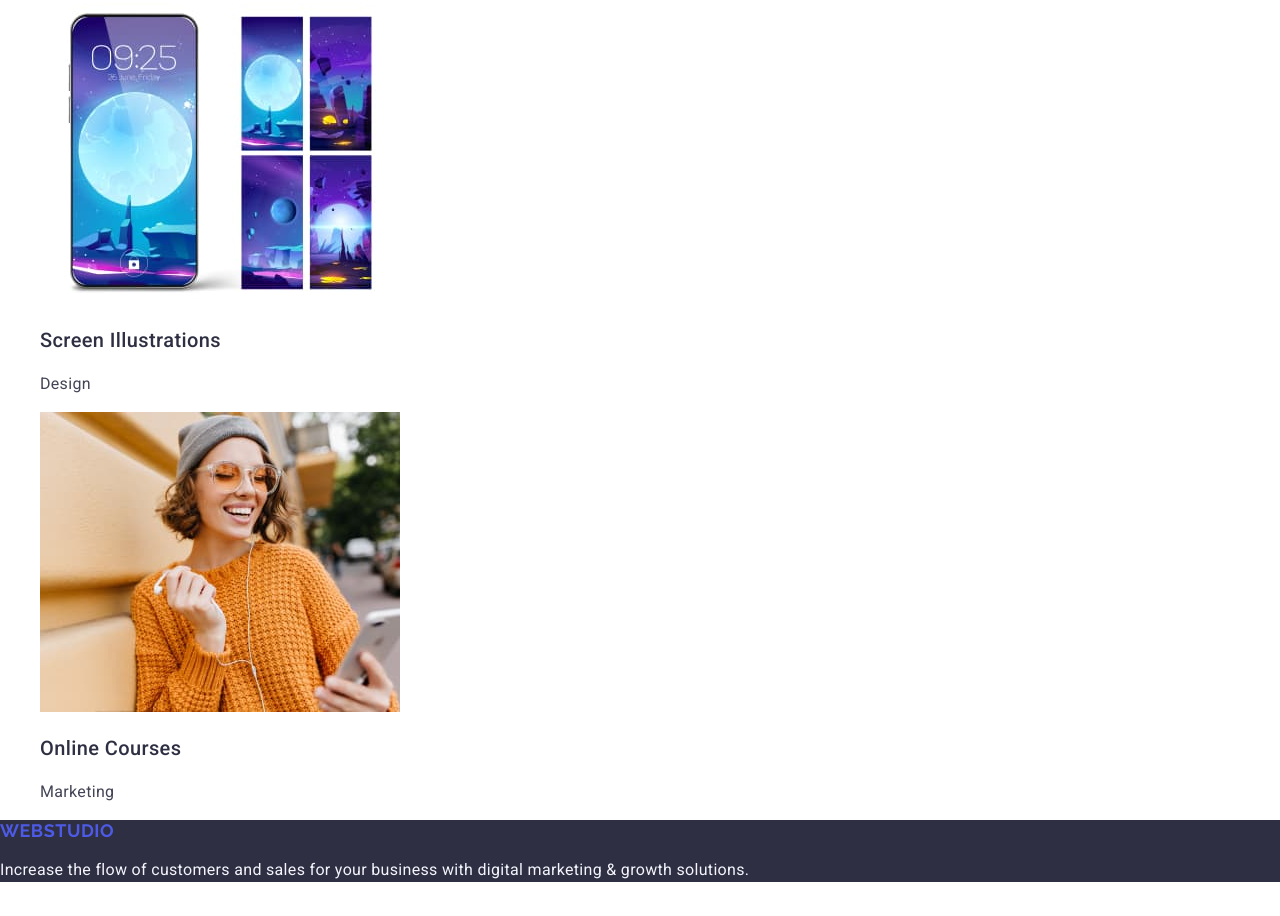
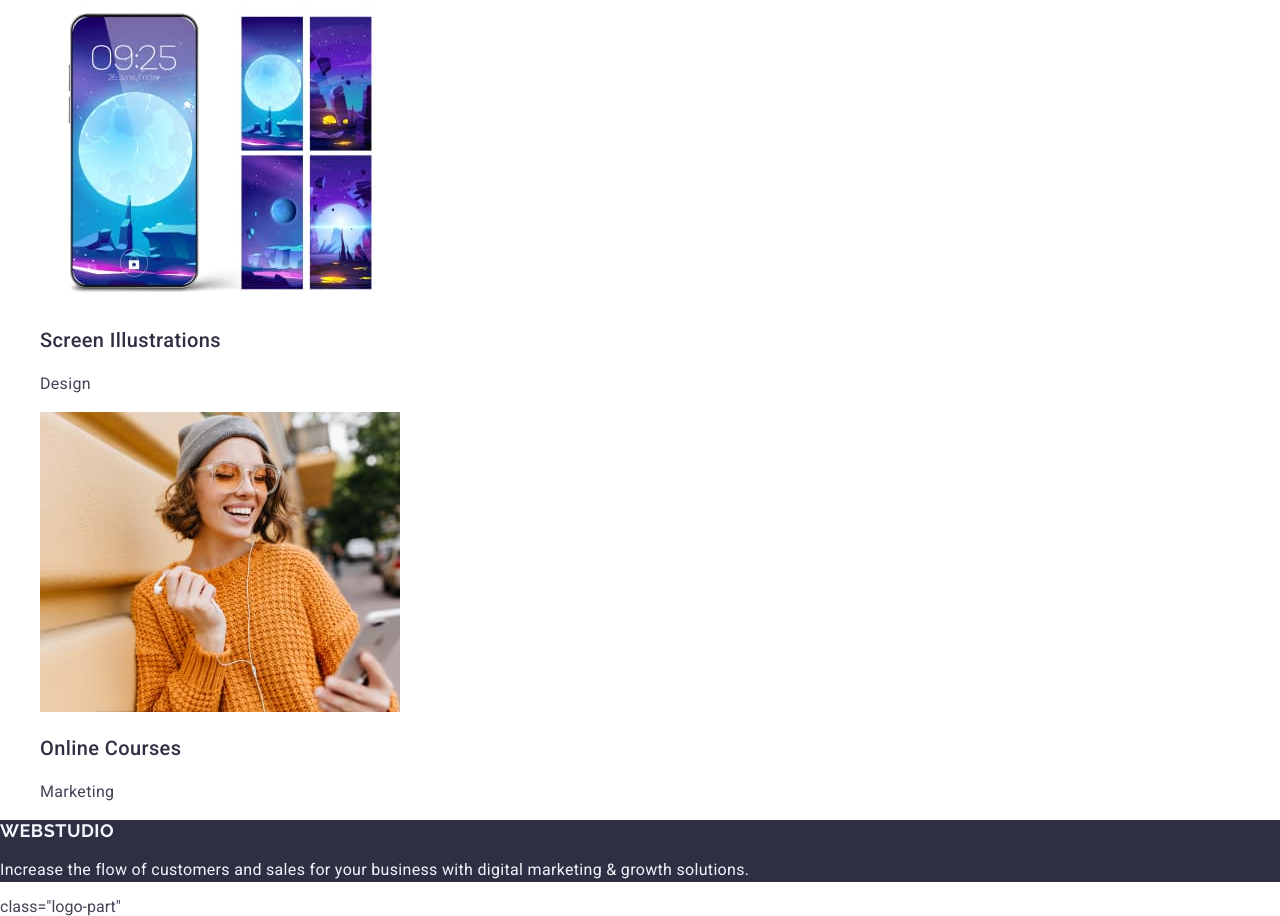
Before and after one commit to IvanNevm/goit-markup-hw-02, a plain HTML site: page index.html in a window 1280 px wide. Shown: the part 4075-4991 px from the top of the page. Drawn offline with nearby package versions, Linux system fonts and the light colour scheme.

Commit message:
finishsss

```diff
--- a/css/styles.css
+++ b/css/styles.css
@@ -25,9 +25,11 @@ a {
 .header-logo .logo-part {
     color: #2e2f42;
 }
-.footer-logo .logo-part {
+.page-footer .footer-logo {
     color: #f4f4fd;
 }
+
+
 .nav-link {
     font-weight: 500;
     font-size: 16px;
--- a/index.html
+++ b/index.html
@@ -134,3 +134,4 @@
     </footer>
 </body>
 </html>
+class="logo-part"
```
